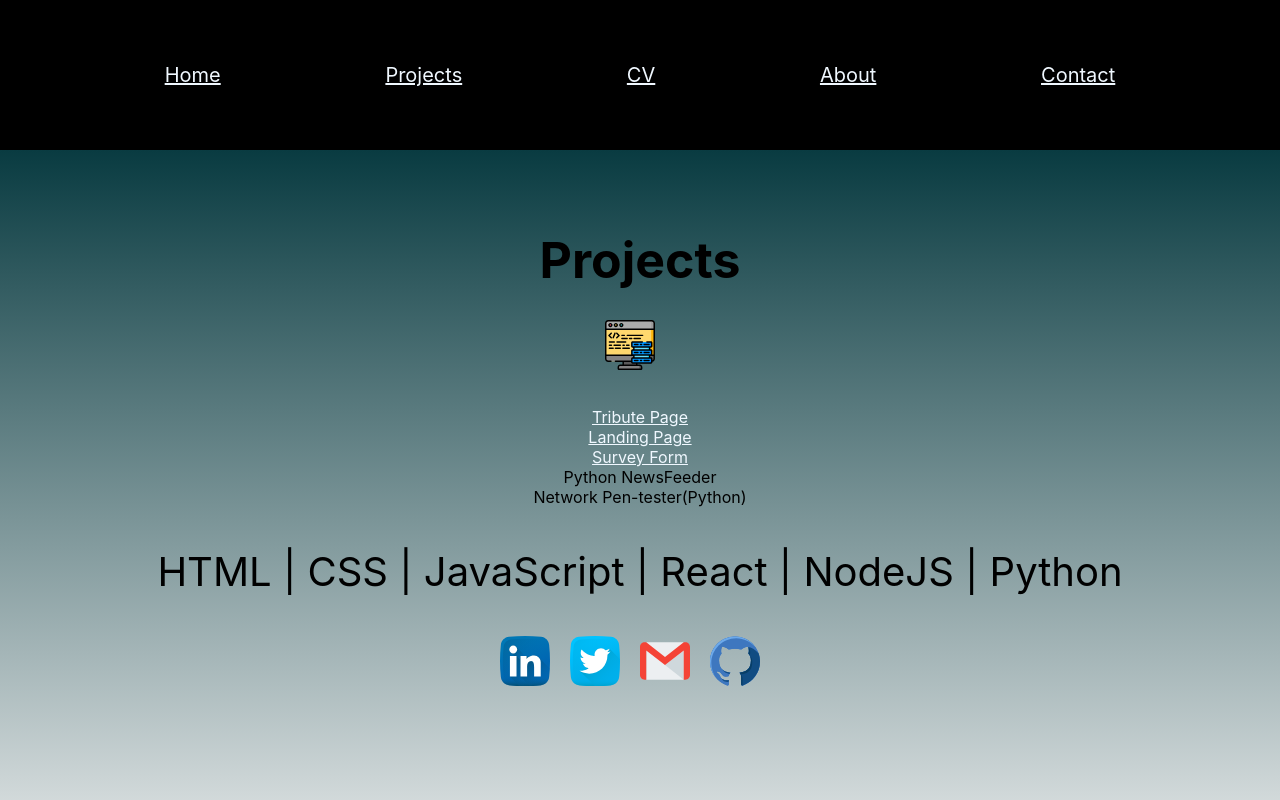
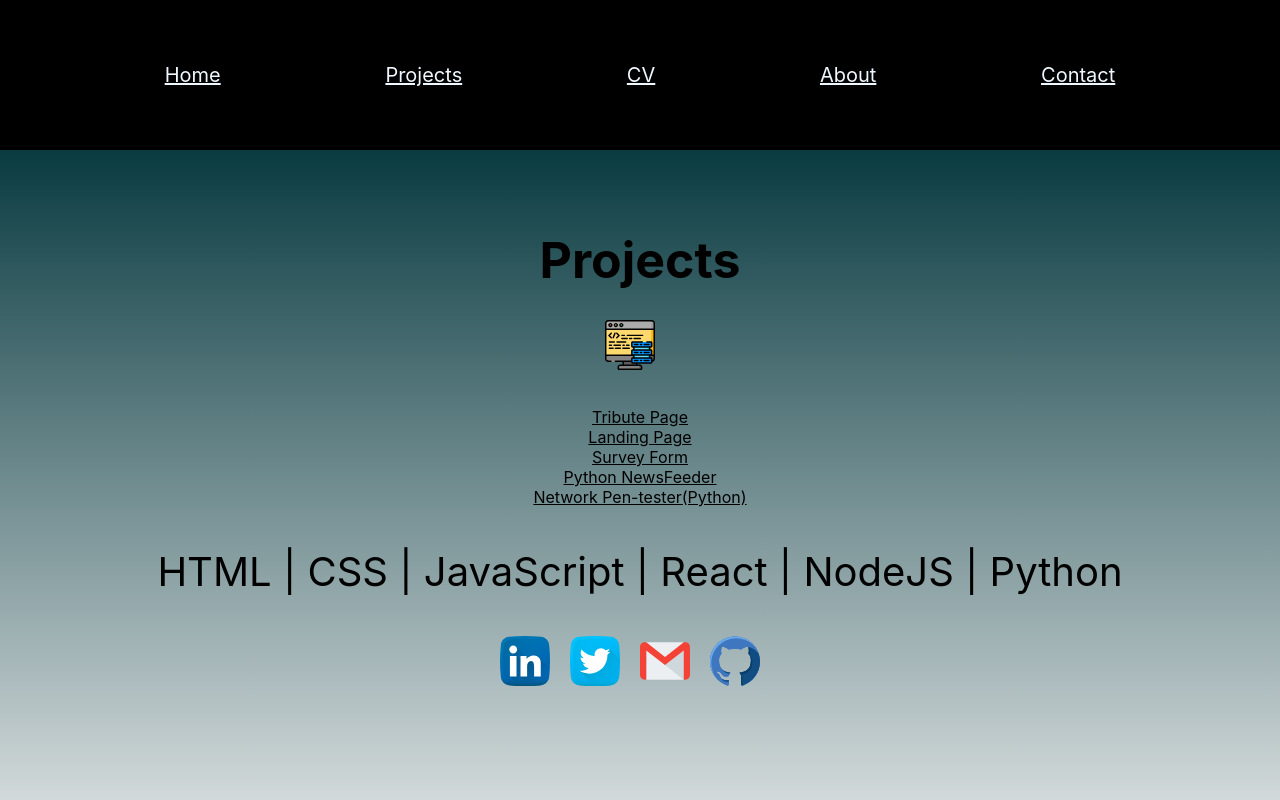
Before and after one commit to sadatakhtar/myportfolio-app, a React (Create React App) app: page /Components/Projects in a window 1280 px wide. Shown: the top 800 px of the page. Built offline with nearby package versions, Linux system fonts and the light colour scheme.

Commit message:
altered project links to actual projects

```diff
--- a/src/App.css
+++ b/src/App.css
@@ -87,7 +87,13 @@ li a:hover {
   background-color: gray;
 }
 
-
+#pro-links {
+  color: black;
+}
+#pro-links:hover {
+  color: greenyellow;
+  font-size: 24px;
+}
 a {
   color: aliceblue;
 }
--- a/src/Components/Projects.js
+++ b/src/Components/Projects.js
@@ -10,11 +10,13 @@ function Projects(){
         <h1>Projects</h1>
         <p><img src={data} alt="web logo" height="50px" width="50px" /></p>
         <ol>
-            <li><a href="https://codepen.io/shadowak47/pen/QxpgXL" target="_blank">Tribute Page</a></li>
-            <li><a href="https://codepen.io/shadowak47/pen/vYEeYgK" target="_blank">Landing Page</a></li>
-            <li><a href="https://codepen.io/shadowak47/pen/zYxZzZo" target="_blank">Survey Form</a></li>
-            <li>Python NewsFeeder</li>
-            <li>Network Pen-tester(Python)</li>
+            <li><a id="pro-links" href="https://codepen.io/shadowak47/pen/QxpgXL" target="_blank">Tribute Page</a></li>
+            <li><a id="pro-links" href="https://codepen.io/shadowak47/pen/vYEeYgK" target="_blank">Landing Page</a></li>
+            <li><a id="pro-links" href="https://codepen.io/shadowak47/pen/zYxZzZo" target="_blank">Survey Form</a></li>
+            <li><a id="pro-links" href="https://github.com/sadatakhtar/py-newsFeeder/blob/master/newsFeeder.py"
+             target="_blank">Python NewsFeeder</a></li>
+            <li><a id="pro-links" href="https://github.com/sadatakhtar/net-H-toolz/blob/master/netH.py"
+            target="_blank">Network Pen-tester(Python)</a></li>
         </ol>
         <p id="skills">HTML | CSS | JavaScript | React | NodeJS | Python</p>
         <Icons />
```
